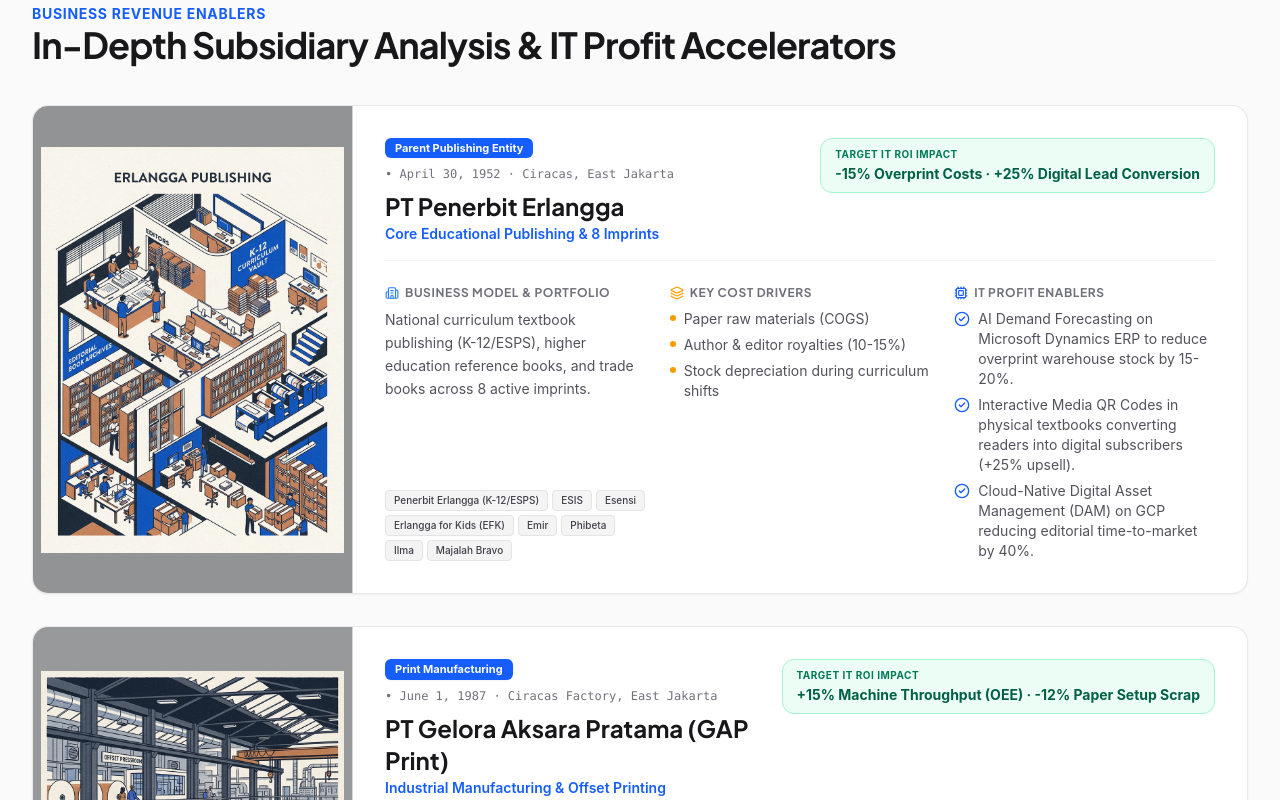
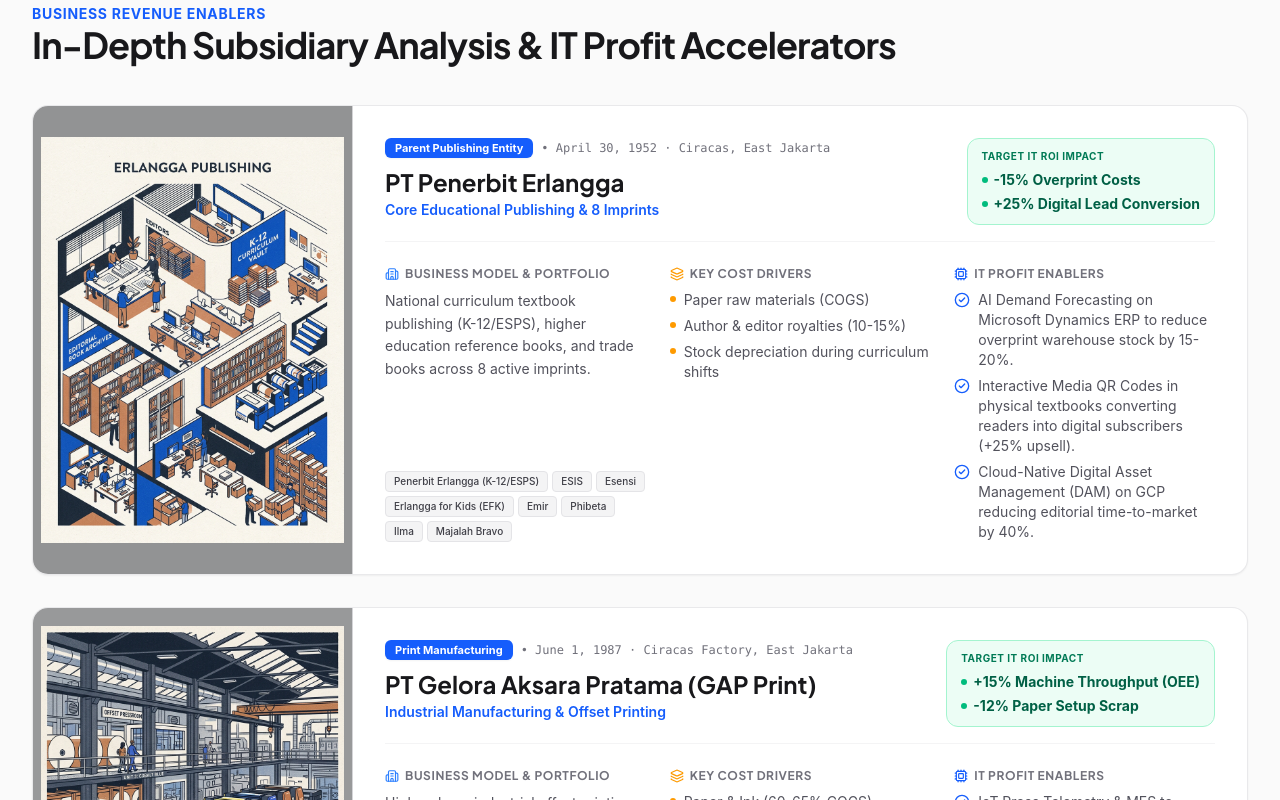
Before and after one commit to okihita/portfolio, a Next.js app: page /erlangga/subsidiaries in a window 1280 px wide. Shown: the part 3280-4080 px from the top of the page. Built offline with nearby package versions, Linux system fonts and the light colour scheme.

Commit message:
style(erlangga): format Target IT ROI Impact metrics into vertical bullet points

```diff
--- a/components/erlangga/ErlanggaSubsidiariesView.tsx
+++ b/components/erlangga/ErlanggaSubsidiariesView.tsx
@@ -435,14 +435,19 @@
             </p>
           </div>
 
-          {/* KPI HIGHLIGHT */}
-          <div className="px-3.5 py-2 rounded-xl bg-emerald-50 dark:bg-emerald-950/30 border border-emerald-200 dark:border-emerald-900/40 shrink-0">
+          {/* KPI HIGHLIGHT (Vertical Bullet Points) */}
+          <div className="px-3.5 py-2.5 rounded-xl bg-emerald-50 dark:bg-emerald-950/30 border border-emerald-200 dark:border-emerald-900/40 shrink-0 space-y-1">
             <p className="text-[10px] uppercase font-bold tracking-wider text-emerald-700 dark:text-emerald-400">
               {lang === "id" ? "Target Impact ROI TI" : "Target IT ROI Impact"}
             </p>
-            <p className="text-xs sm:text-sm font-bold text-emerald-800 dark:text-emerald-300 mt-0.5">
-              {sub.kpiImpact}
-            </p>
+            <ul className="space-y-1 pt-0.5">
+              {sub.kpiImpact.split(" · ").map((item: string, idx: number) => (
+                <li key={idx} className="text-xs sm:text-sm font-bold text-emerald-800 dark:text-emerald-300 flex items-center gap-1.5">
+                  <span className="w-1.5 h-1.5 rounded-full bg-emerald-500 shrink-0" />
+                  <span>{item}</span>
+                </li>
+              ))}
+            </ul>
           </div>
         </div>
 
```
